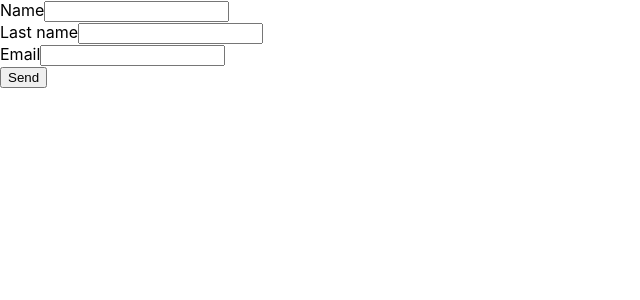
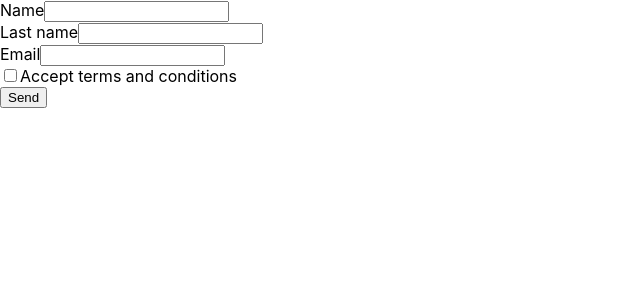
Before and after one commit to lopez-tomas/learning-react, a React (Create React App) app in the folder formik/: page / in a window 1280 px wide. Shown: the top 300 px of the page, without its empty margins (0-640 px from the left). Built offline with nearby package versions, Linux system fonts and the light colour scheme.

Commit message:
feat: using custom Checkbox component.

```diff
--- a/formik/src/App.js
+++ b/formik/src/App.js
@@ -1,5 +1,6 @@
 import { Formik, Form, Field, ErrorMessage } from 'formik'
 import TextInput from './components/TextInput'
+import Checkbox from './components/Checkbox'
 
 const validate = (values) => {
   const errors = {}
@@ -48,6 +49,10 @@ function App() {
 				<ErrorMessage name="email" />
 				<br />
 
+				<Checkbox name="accept">
+					Accept terms and conditions
+				</Checkbox>
+
 				<button type="submit">Send</button>
 			</Form>
 		</Formik>
```
